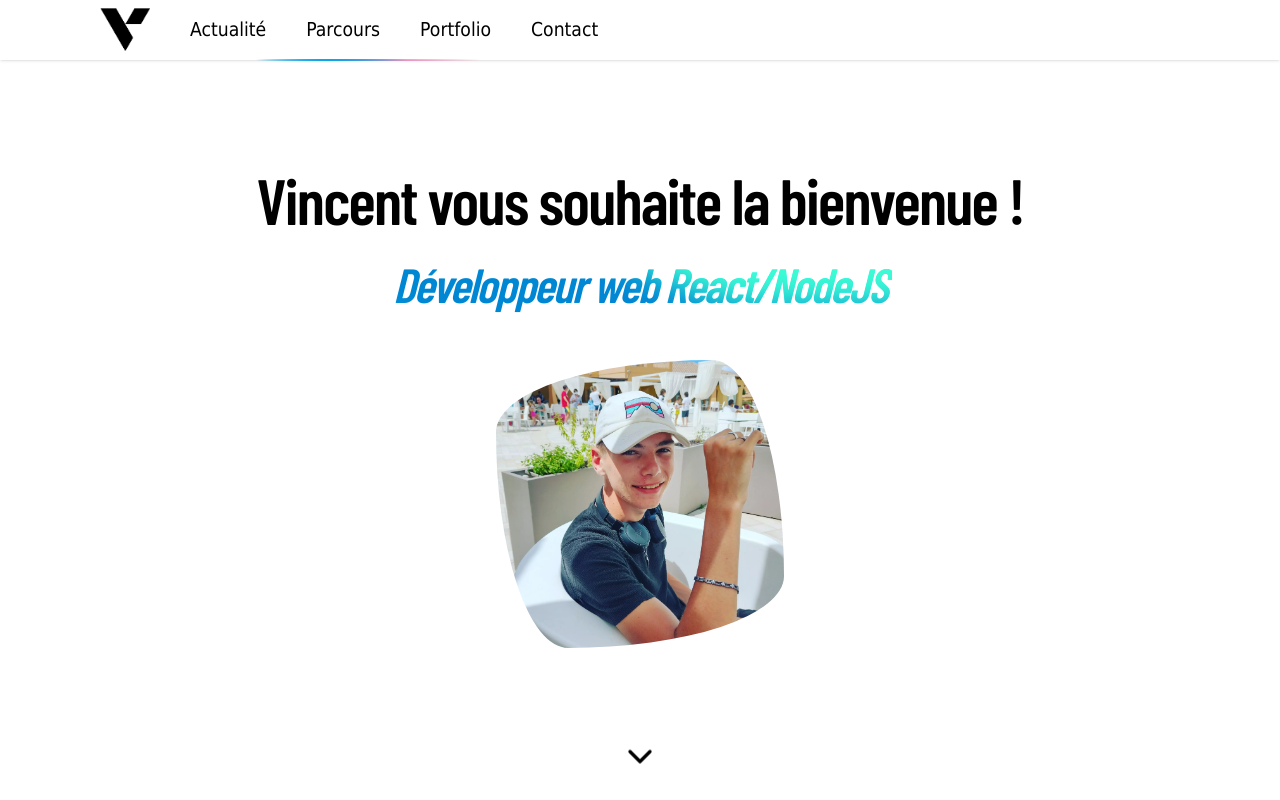
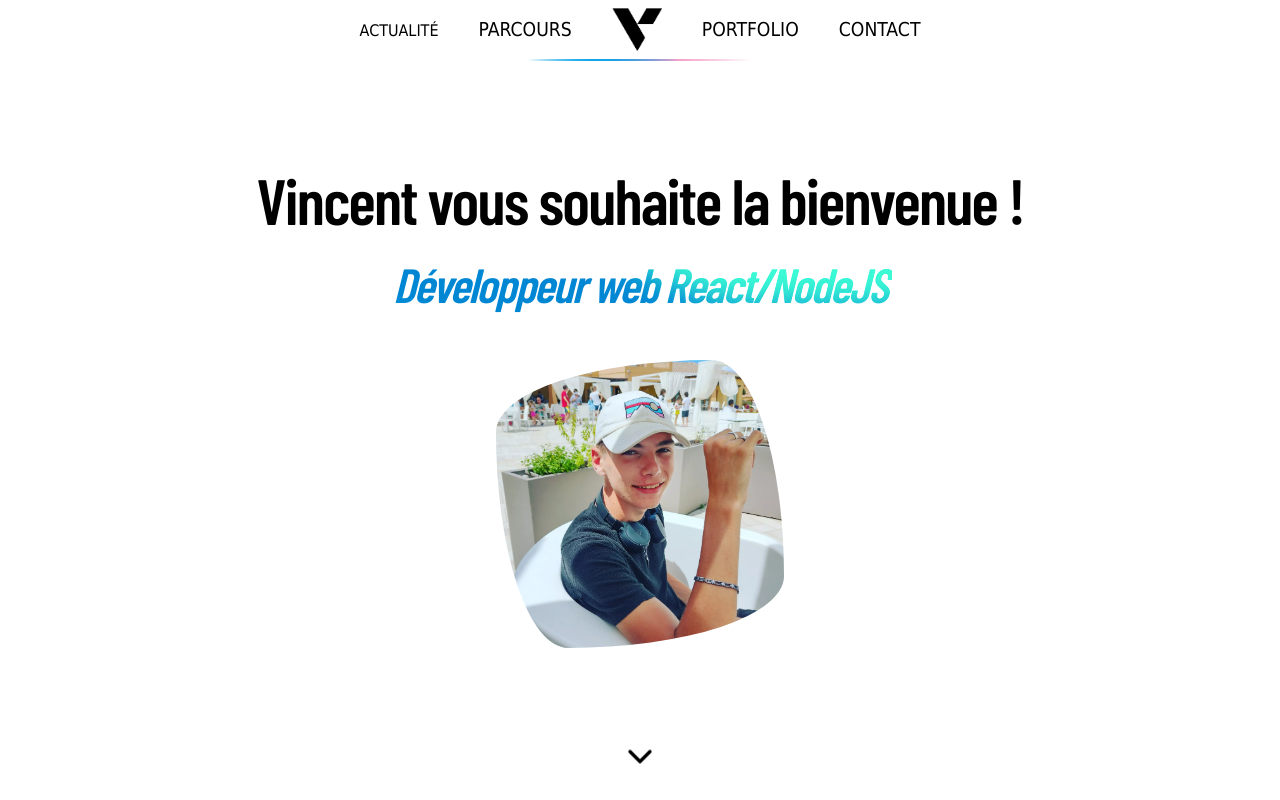
Before and after one commit to Azonesbz/vincentavez, a React (Vite) app in the folder client/: page / in a window 1280 px wide. Shown: the top 800 px of the page. Built offline with nearby package versions, Linux system fonts and the light colour scheme; no server answers; a web font is replaced by a local one.

Commit message:
updated centered navigation bar

```diff
--- a/client/src/components/header/Header.css
+++ b/client/src/components/header/Header.css
@@ -11,6 +11,10 @@
 }
 
 .item-link {
+  font-size: 1rem;
+  letter-spacing: 0.0001rem;
+  font-weight: 600;
+
   position: relative;
   display: block;
   z-index: 2;
@@ -21,9 +25,9 @@
   background-color: #000;
   display: block;
   position: absolute;
-  bottom: 2px;
+  bottom: 0px;
   width: 0;
-  height: 1px;
+  height: 2px;
   content: "";
   transition: all 0.2s;
   left: 0;
--- a/client/src/components/header/Header.jsx
+++ b/client/src/components/header/Header.jsx
@@ -1,22 +1,36 @@
 import './Header.css';
-import React from 'react';
+import React, { useEffect, useState } from 'react';
 
 
 export default function Header() {
+    const [scrollPosition, setScrollPosition] = useState(0)
+
+    useEffect(() => {
+        window.addEventListener('scroll', handleScroll, { passive: true });
+        return () => {
+            window.removeEventListener('scroll', handleScroll);
+        };
+    }, []);
+
+    let handleScroll = () => {
+        const position = window.pageYOffset
+        setScrollPosition(position)
+    }
 
     return (
-        <header className='min-h-screen max-h-screen w-full flex items-center overflow-x-hidden sm:p-10 justify-around'>
-            <div className='h-[60px] w-full bg-white fixed top-0 z-40 opacity-75 backdrop-blur-sm' />
+        <header className='container min-h-screen max-h-screen flex items-center w-full overflow-x-hidden sm:p-10 justify-around'>
+            <div className={`h-[60px] w-full bg-white fixed top-0 z-40 opacity-75 backdrop-blur-xl ${scrollPosition >= 15 ? "shadow" : "" }`} />
+            <div className={`h-[60px] w-full bg-white fixed top-0 z-40 opacity-50 backdrop-blur-sm mix-blend-color ${scrollPosition >= 15 ? "shadow" : "" }`} />
+            <nav className={` fixed top-0 z-50 flex items-center justify-between sm:justify-normal h-[60px]`}>
 
-            <nav className={`container shadow fixed top-0 max-w-full z-50 flex items-center justify-between sm:justify-normal w-full h-[60px] backdrop-blur-md`}>
-                <a className='ml-5' href='#'><img src="./logo.webp" alt="logo du site" width={50} /></a>
-                <ul className='space-x-10 mr-10 hidden sm:flex items-center ml-10 h-full '>
-                    <li className='item-link'><a href={"#actuality"}>Actualité</a></li>
+                <ul className='space-x-10 mr-10 hidden sm:flex items-center ml-10 h-full uppercase '>
+                    <li className='item-link'><a className='text-[1rem]' href={"#actuality"}>Actualité</a></li>
                     <li className='item-link'><a href={"#parcours"}>Parcours</a></li>
+                    <a className='ml-5' href='#'><img src="./logo.webp" alt="logo du site" width={50} /></a>
                     <li className='item-link'><a href={"#portfolio"}>Portfolio</a></li>
                     <li className='item-link'><a href={"#contact"}>Contact</a></li>
                 </ul>
-                <div className="absolute left-[20%] bottom-0 flex -mb-px h-[2px] w-56">
+                <div className="absolute right-[50%] translate-x-[50%] bottom-0 flex -mb-px h-[2px] w-56">
                     <div className="w-full flex-none [background-image:linear-gradient(90deg,rgba(56,189,248,0)_0%,#0EA5E9_32.29%,rgba(236,72,153,0.3)_67.19%,rgba(236,72,153,0)_100%)]" />
                     <div className="-ml-[100%] w-full flex-none [background-image:linear-gradient(90deg,rgba(56,189,248,0)_0%,#0EA5E9_32.29%,rgba(236,72,153,0.3)_67.19%,rgba(236,72,153,0)_100%)]" />
                 </div>
```
